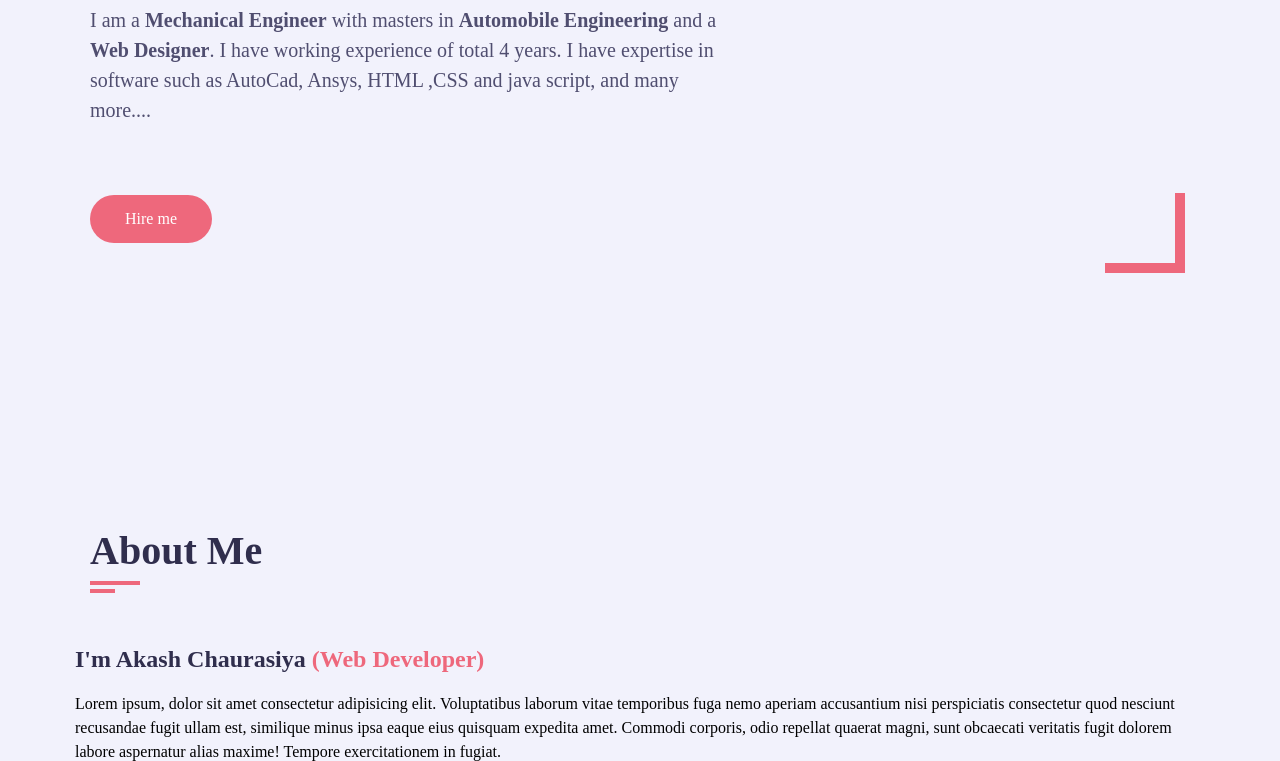
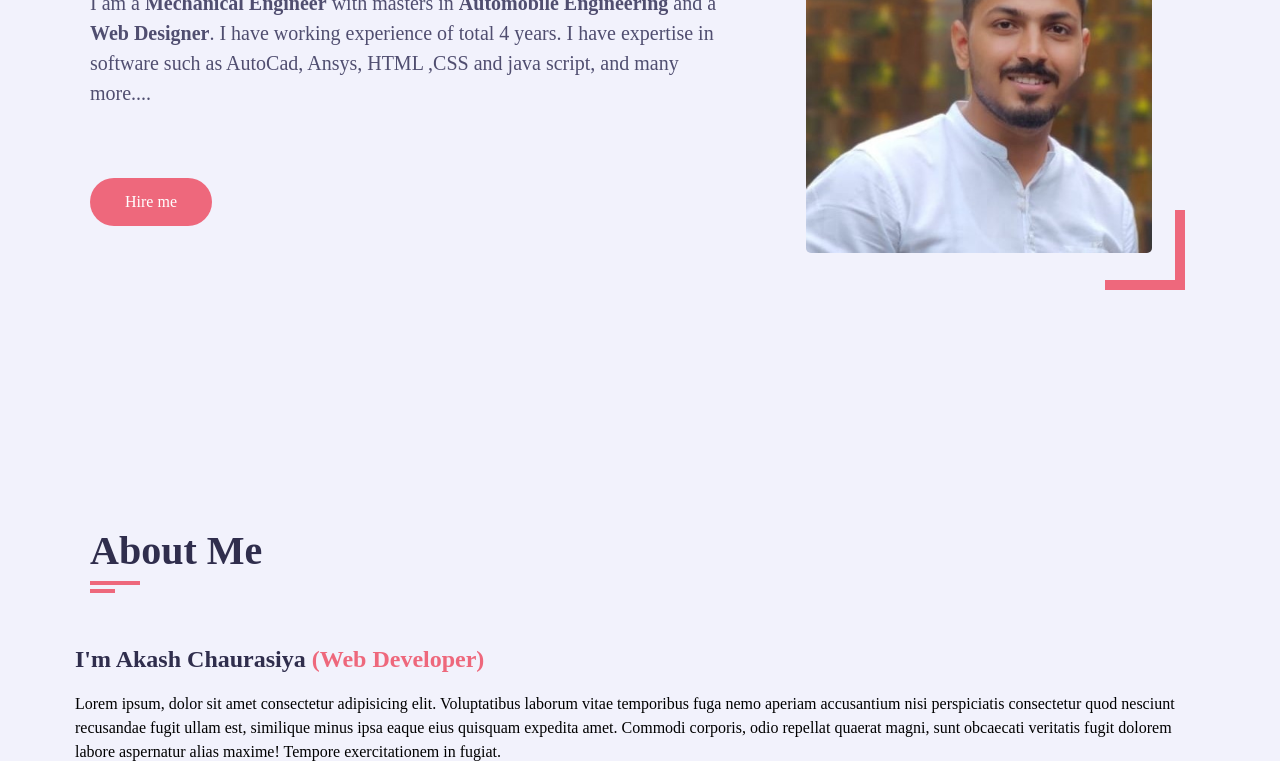
Before and after one commit to AkashChaurasiya94/AkashChaurasiya94.github.io, a plain HTML site: page index.html in a window 1280 px wide. Shown: the part 339-1100 px from the top of the page. Drawn offline with nearby package versions, Linux system fonts and the light colour scheme; files whose address does not match are found by name.

Commit message:
change image path

```diff
--- a/index.html
+++ b/index.html
@@ -57,7 +57,7 @@
                             <a href="#contact" class="btn hire-me">Hire me</a>
                         </div>
                         <div class="home-img padd-15">
-                            <img src="/portfolio website/images/my pic.jpg" alt="">
+                            <img src="./images/my pic.jpg" alt="">
                         </div>
                     </div>
                 </div>
```
